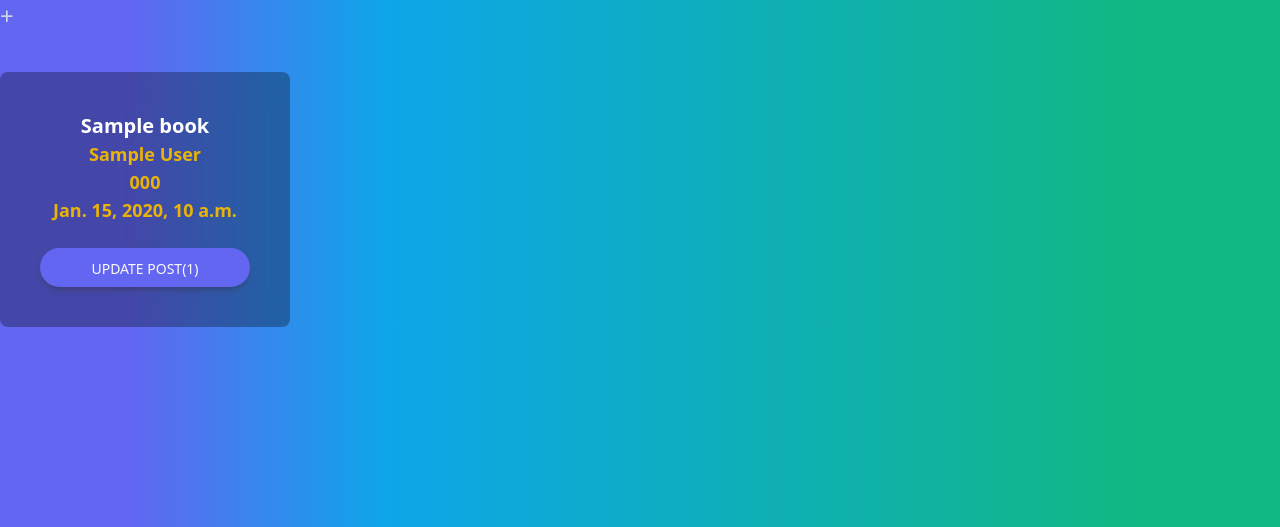
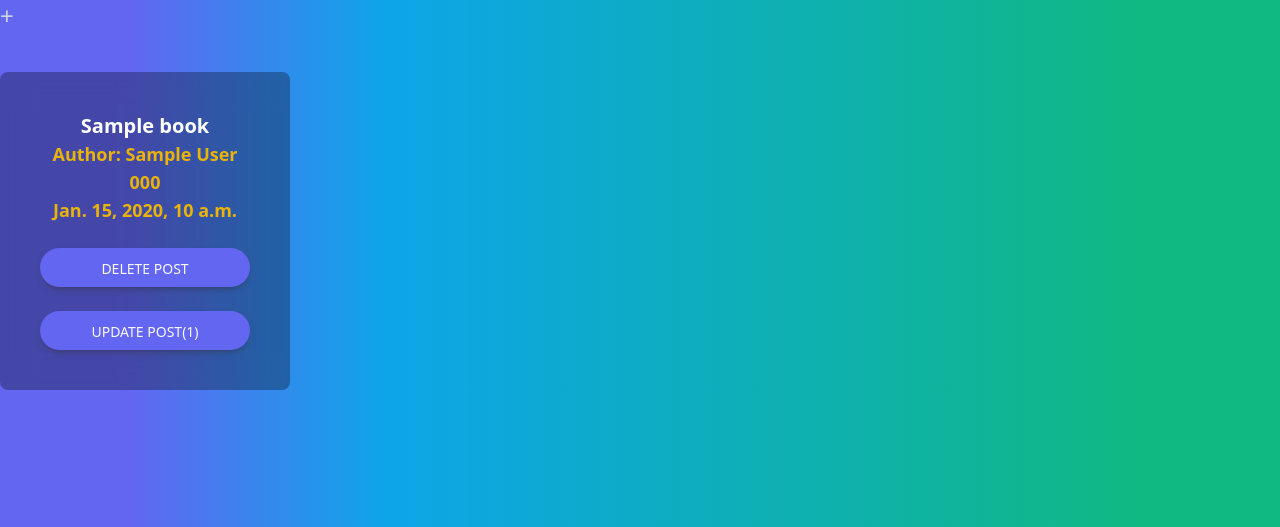
Before and after one commit to MrSinaMaleki/Library-Django, a Django app: page / in a window 1280 px wide. Shown: the top 527 px of the page. Run offline with Django 5.2, Linux system fonts and the light colour scheme; tables that the repository leaves empty hold one stand-in row (values such as "Sample post"); some libraries are stand-ins or nearby versions.

Commit message:
author phaze 1

```diff
--- a/books/models.py
+++ b/books/models.py
@@ -2,12 +2,23 @@ from django.db import models
 
 
 # Create your models here.
+class Author(models.Model):
+    first_name = models.CharField(max_length=30)
+    last_name = models.CharField(max_length=30)
+    age = models.PositiveIntegerField()
+    books_count = models.PositiveIntegerField(null=True)
+
+    def __str__(self):
+        return f"{self.first_name} {self.last_name}"
+
 
 class Book(models.Model):
     title = models.CharField(max_length=200, verbose_name="title")
-    author = models.CharField(max_length=200, verbose_name="author")
+    # author = models.CharField(max_length=200, verbose_name="author")
 
     isbn = models.CharField(max_length=13, verbose_name="Shabak Serial")
 
     date_published = models.DateTimeField(auto_now_add=True, db_index=True)
     date_edited = models.DateTimeField(null=True, auto_now=True)
+
+    author = models.ForeignKey(Author, on_delete=models.CASCADE, null=True)
--- a/books/urls.py
+++ b/books/urls.py
@@ -1,10 +1,11 @@
 from django.urls import path
-from .views import all_posts, book_create_add, book_detail
+from .views import all_posts, book_create_add, book_detail, book_delete, add_author
 
 urlpatterns = [
     path('', all_posts, name='home'),
     path('create/', book_create_add, name="create"),
     path('create/<int:book_id>', book_create_add, name="update"),
-    path('detail/<int:book_id>', book_detail, name="detail")
-
+    path('detail/<int:book_id>', book_detail, name="detail"),
+    path('delete/<int:book_id>', book_delete, name="delete"),
+    path('authoradd', add_author)
 ]
--- a/books/views.py
+++ b/books/views.py
@@ -1,13 +1,14 @@
 from django.shortcuts import render, redirect, get_object_or_404
 from .models import Book
-from .forms import PostBook
+from .forms import PostBook, CreateAuthor
 
 
 # Create your views here.
 
 def all_posts(request):
     context = dict()
-    context['posts'] = Book.objects.all()
+    books = Book.objects.all()
+    context['posts'] = books
 
     return render(request=request, template_name="home.html", context=context)
 
@@ -48,3 +49,24 @@ def book_detail(request, book_id: int):
     context = dict()
     context['book'] = get_object_or_404(Book, id=book_id)
     return render(request, 'book_detail.html', context)
+
+
+def book_delete(request, book_id):
+    obj = get_object_or_404(Book, id=book_id)
+
+    obj.delete()
+    print("post was deleted!")
+    return redirect('home')
+
+
+def add_author(request):
+    context = dict()
+    form = CreateAuthor(request.POST or None)
+
+    if request.method == "POST":
+        if form.is_valid():
+            form.save()
+            return redirect('home')
+
+    context['form'] = form
+    return render(request=request, template_name='auther_add.html', context=context)
--- a/templates/home.html
+++ b/templates/home.html
@@ -38,16 +38,17 @@
                   <div class="rounded-lg hover:bg-black/70 transition cursor-pointer backdrop-blur-lg bg-black/30 gap-6 text-white font-bold p-10 flex flex-col  max-w-80">
                     <a href="{% url 'detail' post.id %}">
                         <strong class="block text-xl">{{ post.title }}</strong>
-                        <span class="block w-full text-center text-yellow-500 text-lg">{{ post.author }}</span>
+                        <span class="block w-full text-center text-yellow-500 text-lg">Author: {{ post.author.first_name }} {{ post.author.last_name }}</span>
                         <span class="block w-full text-center text-yellow-500 text-lg">{{ post.isbn }}</span>
                         <span class="block w-full text-center text-yellow-500 text-lg">{{ post.date_published }}</span>
-{#                      <a#}
-{#                              class="inline-block rounded-full bg-indigo-500 text-neutral-50 shadow-[0_4px_9px_-4px_rgba(51,45,45,0.7)] hover:bg-indigo-600 hover:shadow-[0_8px_9px_-4px_rgba(51,45,45,0.2),0_4px_18px_0_rgba(51,45,45,0.1)] focus:bg-indigo-800 focus:shadow-[0_8px_9px_-4px_rgba(51,45,45,0.2),0_4px_18px_0_rgba(51,45,45,0.1)] active:bg-indigo-700 active:shadow-[0_8px_9px_-4px_rgba(51,45,45,0.2),0_4px_18px_0_rgba(51,45,45,0.1)] px-6 pb-2 pt-2.5 text-xs font-medium uppercase leading-normal transition duration-150 ease-in-out focus:outline-none focus:ring-0"#}
-{#                              style="font-size: 2rem" href="{% url 'delete' post.id %}"> Delete Post</a>#}
+                      <a
+                              class="inline-block rounded-full bg-indigo-500 text-neutral-50 shadow-[0_4px_9px_-4px_rgba(51,45,45,0.7)] hover:bg-indigo-600 hover:shadow-[0_8px_9px_-4px_rgba(51,45,45,0.2),0_4px_18px_0_rgba(51,45,45,0.1)] focus:bg-indigo-800 focus:shadow-[0_8px_9px_-4px_rgba(51,45,45,0.2),0_4px_18px_0_rgba(51,45,45,0.1)] active:bg-indigo-700 active:shadow-[0_8px_9px_-4px_rgba(51,45,45,0.2),0_4px_18px_0_rgba(51,45,45,0.1)] px-6 pb-2 pt-2.5 text-sm font-medium uppercase leading-normal transition duration-150 ease-in-out focus:outline-none focus:ring-0"
+                               href="{% url 'delete' post.id %}"> Delete Post</a>
 
 
                         <a
                               class="inline-block rounded-full bg-indigo-500 text-neutral-50 shadow-[0_4px_9px_-4px_rgba(51,45,45,0.7)] hover:bg-indigo-600 hover:shadow-[0_8px_9px_-4px_rgba(51,45,45,0.2),0_4px_18px_0_rgba(51,45,45,0.1)] focus:bg-indigo-800 focus:shadow-[0_8px_9px_-4px_rgba(51,45,45,0.2),0_4px_18px_0_rgba(51,45,45,0.1)] active:bg-indigo-700 active:shadow-[0_8px_9px_-4px_rgba(51,45,45,0.2),0_4px_18px_0_rgba(51,45,45,0.1)] px-6 pb-2 pt-2.5 text-sm font-medium uppercase leading-normal transition duration-150 ease-in-out focus:outline-none focus:ring-0"
+
                                href="{% url 'update' post.id %}"> Update Post({{ post.id }})
                         </a>
 
```
Also changed, not shown: books/forms.py (+20 -8 lines), templates/auther_add.html (added, +13 -0 lines), templates/book_detail.html (+21 -5 lines), books/migrations/0002_author_remove_book_author_book_author.py (added).
